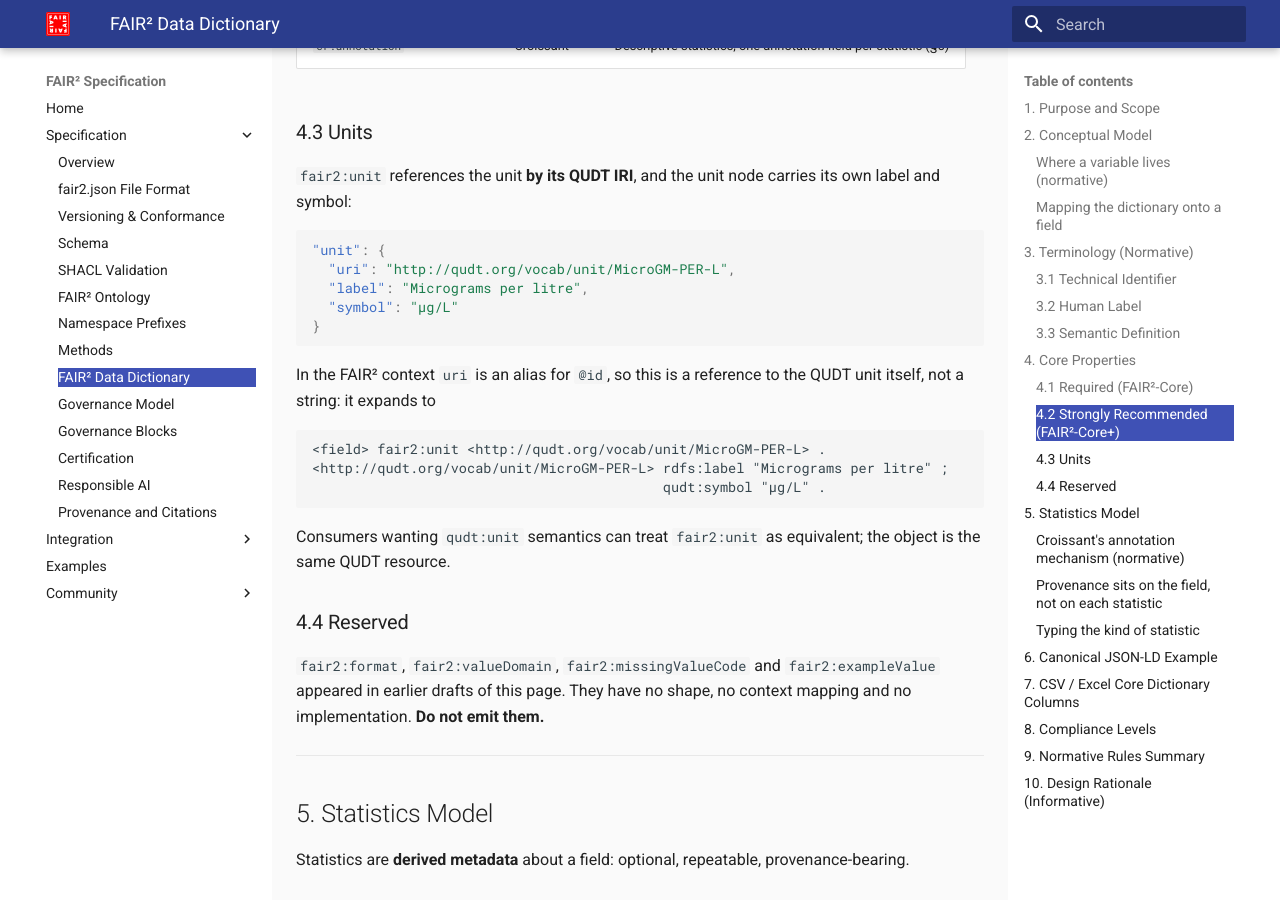
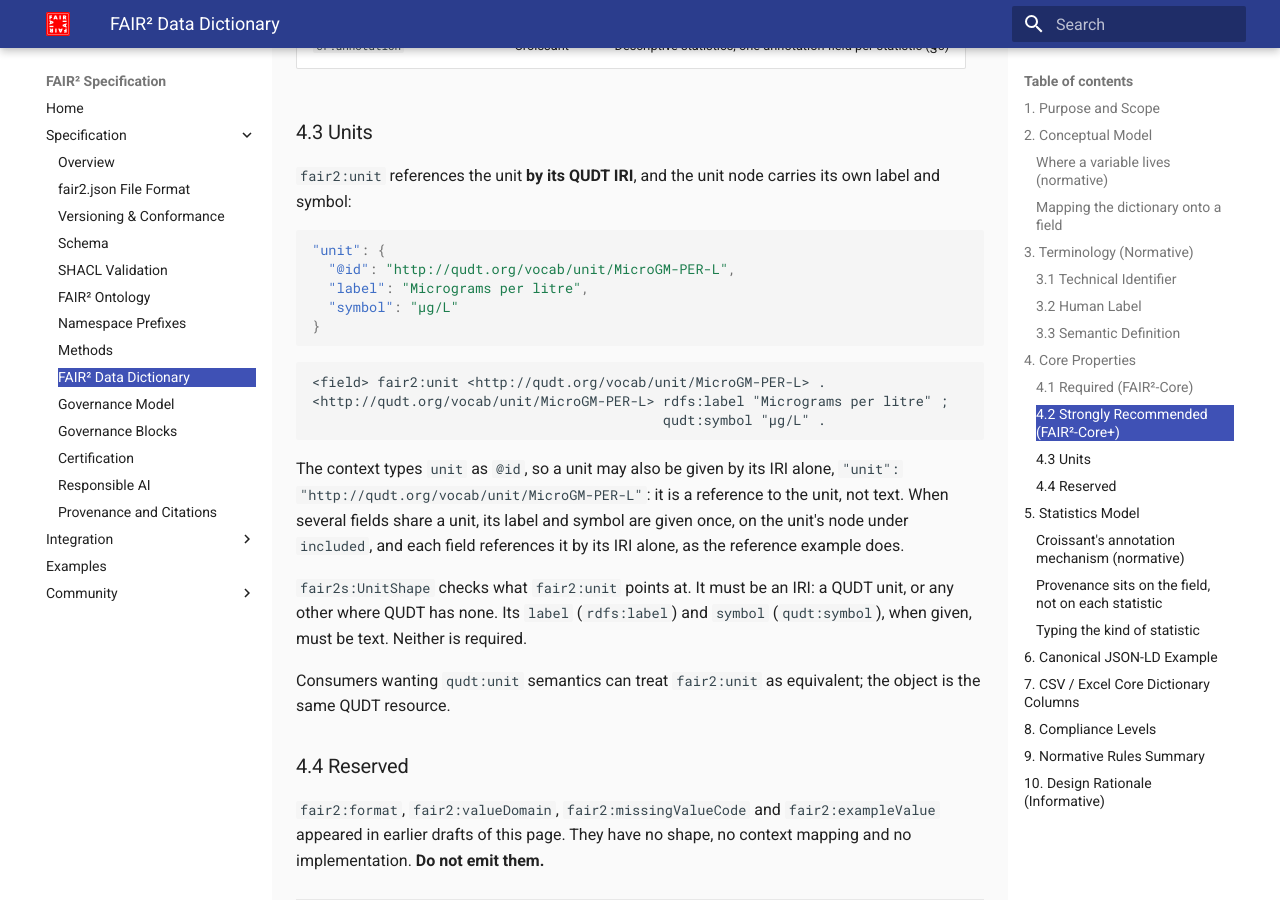
Before and after one commit to fair-squared/fair2-spec, an MkDocs documentation site: the page built from docs/specification/data-dictionary.md, in a window 1280 px wide and 900 px high, scrolled down 3648 px. Built offline with MkDocs 1.6.1 and Material for MkDocs 9.7.7, drawn with Linux system fonts in a browser that asks for light colours; the version menu is left out.

Commit message:
Reference units by IRI, and give them a shape (v1.7.3) (#9)

````diff
--- a/docs/specification/data-dictionary.md
+++ b/docs/specification/data-dictionary.md
@@ -132,20 +132,27 @@
 
 ```jsonld
 "unit": {
-  "uri": "http://qudt.org/vocab/unit/MicroGM-PER-L",
+  "@id": "http://qudt.org/vocab/unit/MicroGM-PER-L",
   "label": "Micrograms per litre",
   "symbol": "µg/L"
 }
 ```
-
-In the FAIR² context `uri` is an alias for `@id`, so this is a reference to
-the QUDT unit itself, not a string: it expands to
 
 ```
 <field> fair2:unit <http://qudt.org/vocab/unit/MicroGM-PER-L> .
 <http://qudt.org/vocab/unit/MicroGM-PER-L> rdfs:label "Micrograms per litre" ;
                                            qudt:symbol "µg/L" .
 ```
+
+The context types `unit` as `@id`, so a unit may also be given by its IRI
+alone, `"unit": "http://qudt.org/vocab/unit/MicroGM-PER-L"`: it is a reference
+to the unit, not text. When several fields share a unit, its label and symbol
+are given once, on the unit's node under `included`, and each field references
+it by its IRI alone, as the reference example does.
+
+`fair2s:UnitShape` checks what `fair2:unit` points at. It must be an IRI: a
+QUDT unit, or any other where QUDT has none. Its `label` (`rdfs:label`) and
+`symbol` (`qudt:symbol`), when given, must be text. Neither is required.
 
 Consumers wanting `qudt:unit` semantics can treat `fair2:unit` as equivalent;
 the object is the same QUDT resource.
@@ -256,7 +263,7 @@
     "extract": { "column": "parameter_value" }
   },
   "unit": {
-    "uri": "http://qudt.org/vocab/unit/MicroGM-PER-L",
+    "@id": "http://qudt.org/vocab/unit/MicroGM-PER-L",
     "label": "Micrograms per litre",
     "symbol": "µg/L"
   }
````
Also changed, not shown: 11 other files.
